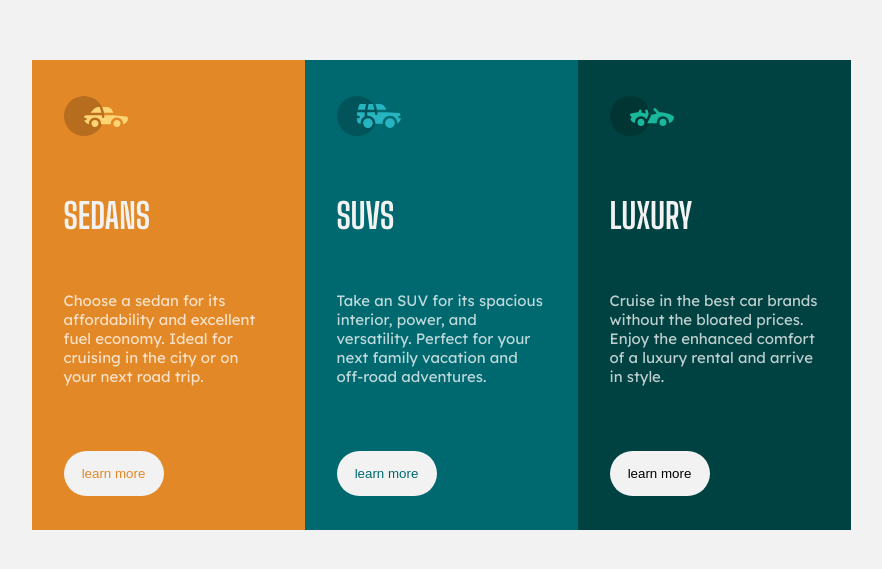
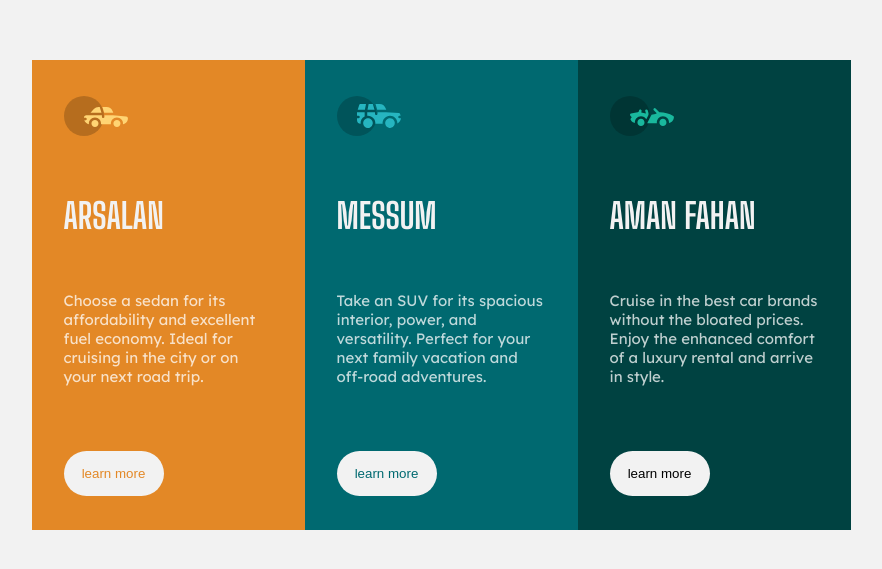
Before and after one commit to officialwebdeveloper/3-column-preview-card-component-main, a plain HTML site: page index.html in a window 1280 px wide. Shown: the part 305-874 px from the top of the page, without its empty margins (199-1081 px from the left). Drawn offline with Linux system fonts and the light colour scheme.

Commit message:
new name added

```diff
--- a/index.html
+++ b/index.html
@@ -30,7 +30,7 @@
   <main>
     <section class="box" id="box1">
       <img src="./images/icon-sedans.svg" class="goku" alt="">
-      <h1 class="heading all"> Sedans</h1>
+      <h1 class="heading all"> Arsalan</h1>
       <p class="para">Choose a sedan for its <br> affordability and excellent <br>fuel economy. Ideal for <br>cruising
         in the city
         or on <br>your next road trip.</p>
@@ -38,7 +38,7 @@
     </section>
     <section class="box" id="box2">
       <img src="./images/icon-suvs.svg" class="goku" alt="">
-      <h1 class="heading all">SUVs</h1>
+      <h1 class="heading all">Messum</h1>
       <p class="para">Take an SUV for its spacious<br> interior, power, and <br>versatility. Perfect for your <br>next
         family
         vacation and <br>off-road adventures.</p>
@@ -46,7 +46,7 @@
     </section>
     <section class="box" id="box3">
       <img src="./images/icon-luxury.svg" class="goku" alt="">
-      <H1 class="heading all"> Luxury</H1>
+      <H1 class="heading all"> Aman Fahan</H1>
       <p class="para"> Cruise in the best car brands <br> without the bloated prices. <br> Enjoy the enhanced comfort
         <br> of a luxury
         rental and arrive <br>in style.</p>
```
